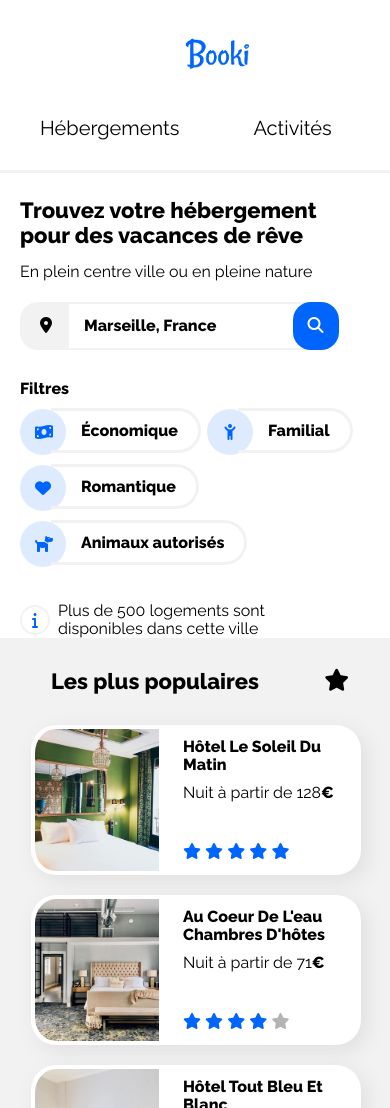
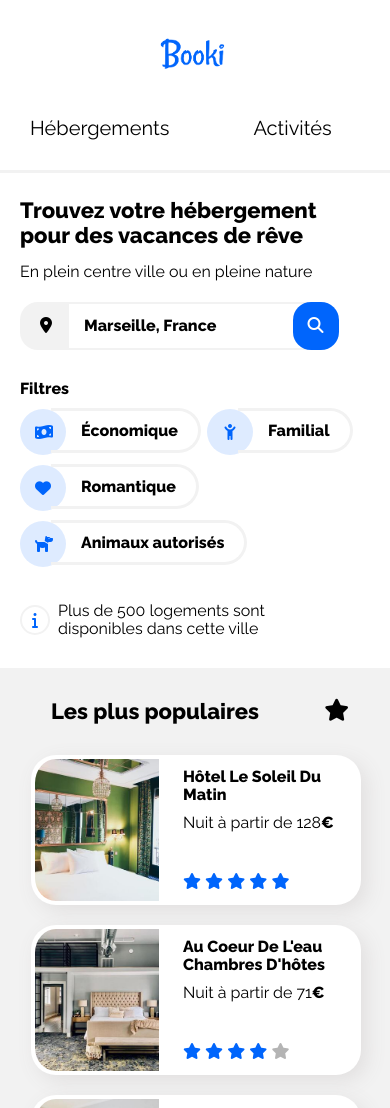
Before and after one commit to Lockdown24/P2, a plain HTML site: page Booki/index.html in a window 390 px wide. Shown: the top 1108 px of the page. Drawn offline with Linux system fonts and the light colour scheme.

Commit message:
Optimisation

```diff
--- a/Booki/CSS/style.css
+++ b/Booki/CSS/style.css
@@ -570,6 +570,7 @@ footer
     {
         width: 130px;
         height: auto;
+        margin-left: 0px;
     }
 
     nav
@@ -578,6 +579,10 @@ footer
         text-align: center;
     }
 
+    #nav
+    {
+        margin-left: -10px;
+    }
     ul
     {
         font-size: 20px;
@@ -598,6 +603,7 @@ footer
     #info
     {
         width: 90%;
+        margin-bottom: 30px;
     }
 
     #info_logo
--- a/Booki/index.html
+++ b/Booki/index.html
@@ -18,7 +18,7 @@
             <!--Navbar-->
             <nav>
             <ul>
-                <li class="nav"><a href="#">Hébergements</a></li>
+                <li class="nav"><a id="nav" href="#">Hébergements</a></li>
                 <li class="nav"><a href="#">Activités</a></li>
             </ul>
             </nav>
```
